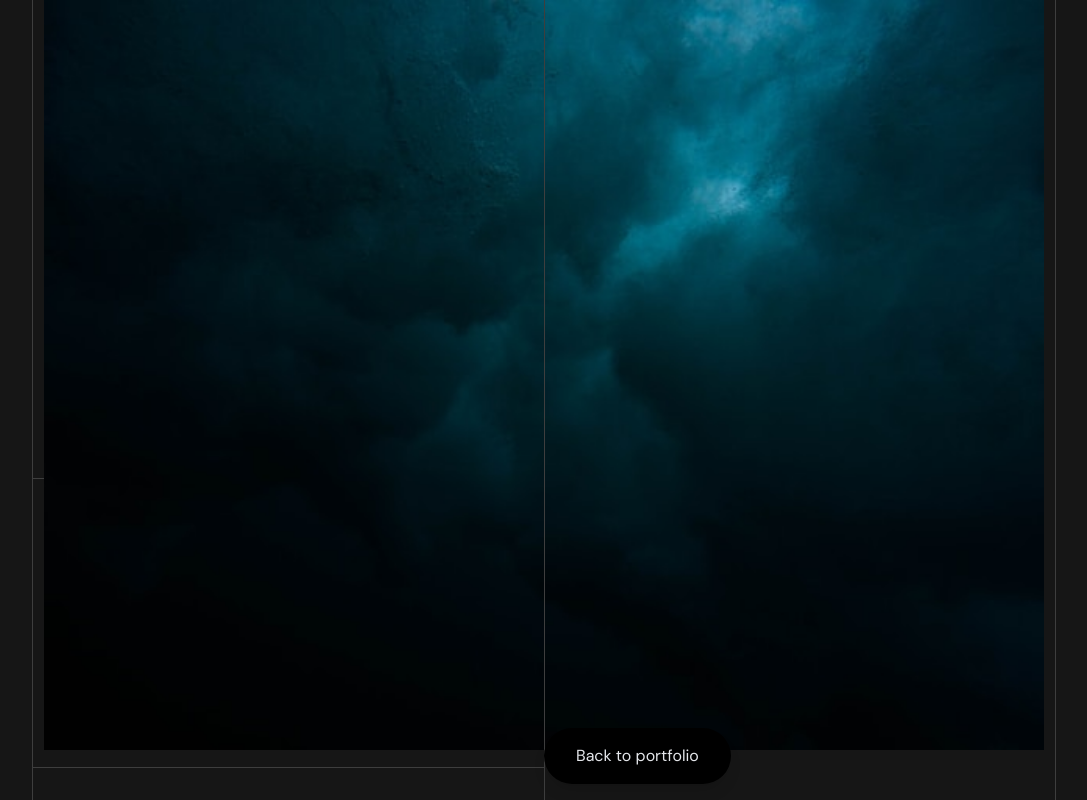
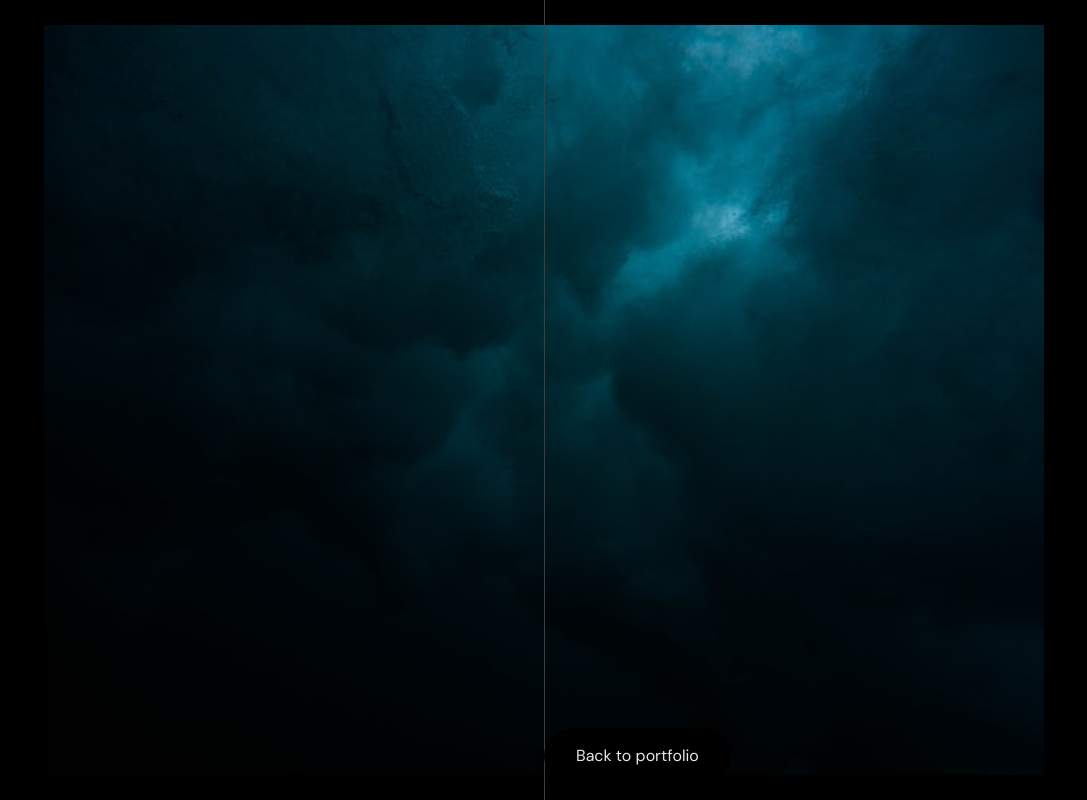
Before and after one commit to Capoverde/my-site-portfolio, a Next.js app: page /PortfolioPage in a window 1280 px wide. Both pictures are taken after a click on the button "Show project". Shown: the part 406-1206 px from the top of the page, without its empty margins (96-1183 px from the left). Built offline with nearby package versions, Linux system fonts and the light colour scheme.

Commit message:
added background cover to visual

```diff
--- a/app/components/Card.jsx
+++ b/app/components/Card.jsx
@@ -1,4 +1,5 @@
-import classNames  from 'classnames'
+import React, { useEffect} from 'react';
+import classNames  from 'classnames';
 import Image from 'next/image';
 import { useFeatureStore } from './store'
 import styles from './portfolio.module.css'
@@ -18,7 +19,7 @@ const FeatureCard = ({ gradient, children, id }) => {
                        bg-black text-gray-200 rounded-3xl
                        absolute
                        bottom-6 right-6 px-8 py-2 border border-gray-700 shadow-lg'
-              onClick={() => setFullScreenFeature(id)}
+              onClick={()=> setFullScreenFeature(id)}
       >
         Show project
       </button>
--- a/app/components/Visual.jsx
+++ b/app/components/Visual.jsx
@@ -3,14 +3,18 @@ import classNames from 'classnames';
 import { useFeatureStore } from './store';
 
 
-export const Visual = ({ children, id }) => {
+export const Visual = ({ gradient, children, id }) => {
     const fullScreenFeature = useFeatureStore((state) => state.fullScreenFeature);
 
   return (
     <div className={classNames("fixed inset-0 flex items-center justify-center transition-opacity duration-500",
                                fullScreenFeature === id ? "opacity-100" : "opacity-0 pointer-events-none"
                                )}>
-        <div className='min-w-screen min-h-screen px-4'>
+        <div className='flex justify-center items-center
+                        w-screen h-screen px-4 py-auto
+                        bg-black
+                        relative'
+        >
           {children}
         </div>
     </div>
@@ -21,6 +25,7 @@ export const PortfolioVisual = ({id}) => {
   return (
     <Visual id={id}>
       <Image
+       className='z-50'
        alt="logoDivbg.jpg"
        src="/logoDivBg.jpg"
        width={1000}
@@ -34,6 +39,7 @@ export const OtherVisual = ({id}) => {
     return (
       <Visual id={id}>
         <Image
+         className='z-50'
          alt="logoDivbg.jpg"
          src="/logoDivBg.jpg"
          width={1000}
--- a/app/components/portfolio.module.css
+++ b/app/components/portfolio.module.css
@@ -8,3 +8,8 @@
 .active-card {
     background-color: transparent !important;
 }
+
+.blur {
+    filter: blur(5px); /* Adjust the blur amount as needed */
+    transition: filter 0.3s ease-in-out; /* Add a smooth transition effect */
+  }
```
